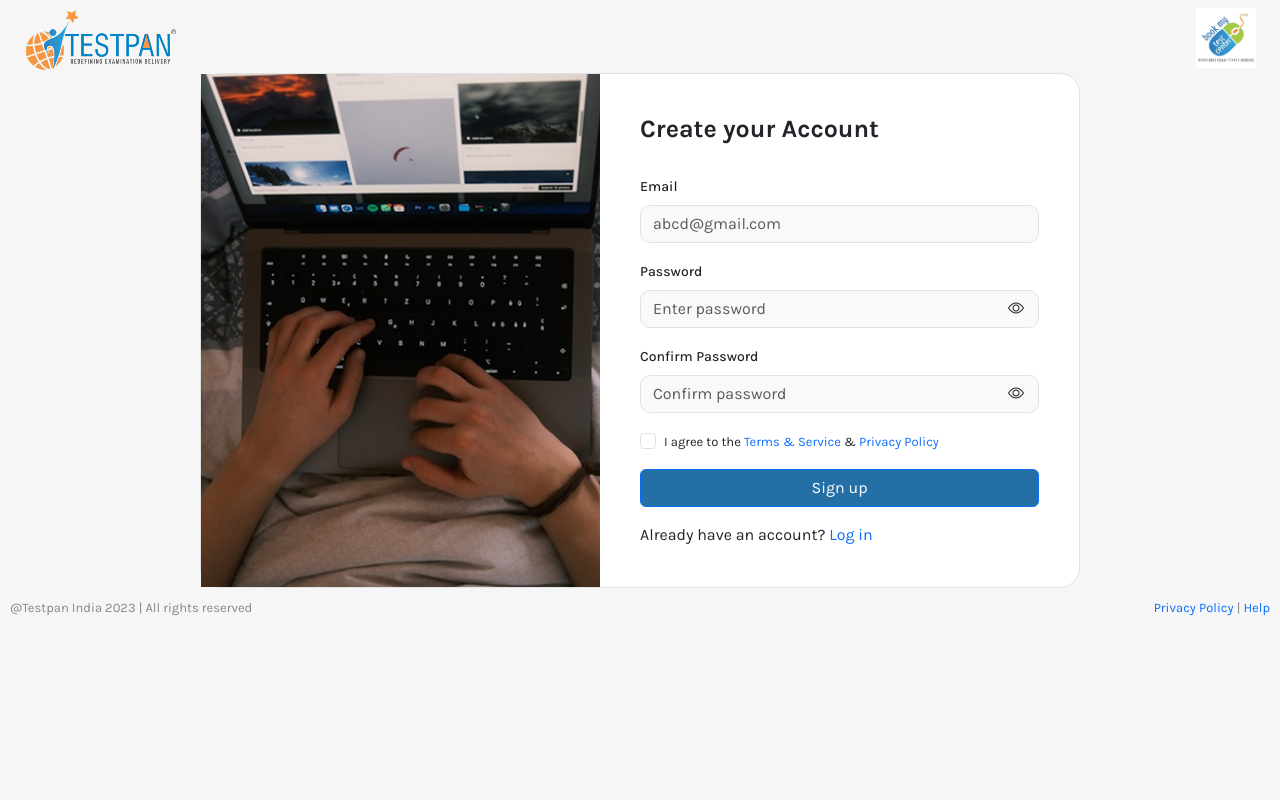
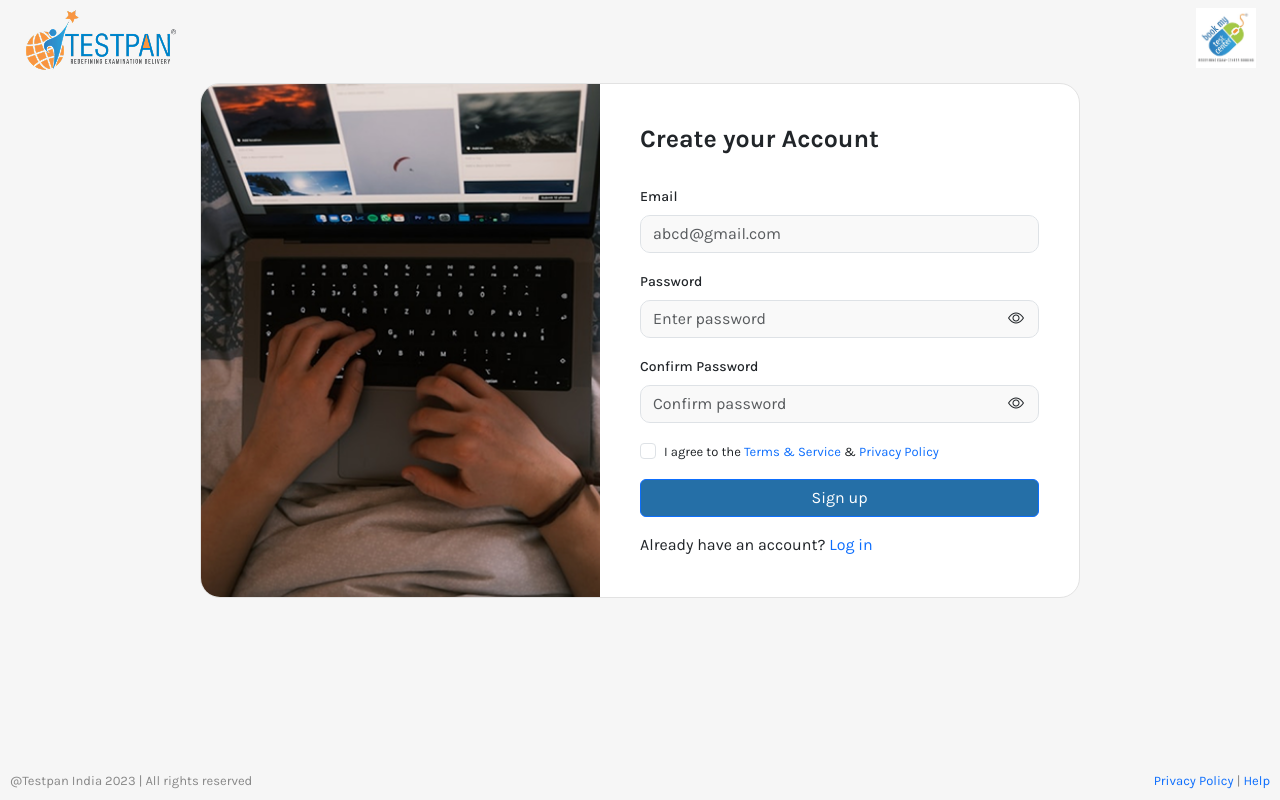
Before and after one commit to khanaman11/Manpower-portal, a plain HTML site: page index.html in a window 1280 px wide. Drawn offline with nearby package versions, Linux system fonts and the light colour scheme.

Commit message:
last commit

```diff
--- a/css/style.css
+++ b/css/style.css
@@ -11,6 +11,8 @@
 
 body {
     background-color: #f6f6f6 !important;
+    padding-bottom: 40px;
+
 }
 
 .Zindex {
@@ -29,20 +31,27 @@ body {
     width: 60px;
     height: 60px;
 }
-.header{
+
+.header {
     background-color: #f6f6f6;
+    position: fixed;
+    top: 0;
+    left: 0;
+    width: 100%;
+    z-index: 999;
+    padding: 10px 20px;
 }
+
+/* ************************************** signup section start **************************** */
 
 .signup-container {
     max-width: 880px;
-    margin:auto;
+    margin: auto;
     display: flex;
     background-color: white;
     border-radius: 20px;
-    /* overflow: hidden; */
-    /* box-shadow: 0 0 20px rgba(0, 0, 0, 0.1); */
+    overflow: hidden;
     border: 1px solid #E2E2E2;
-    /* height: 435px; */
 }
 
 .left-image {
@@ -192,12 +201,11 @@ body {
 /* *************************** Basic details section start ************************************** */
 .basic-details-section {
     max-width: 440px;
-    margin: 30px auto;
+    margin: auto;
     display: flex;
     background-color: white;
     border-radius: 10px;
     overflow: hidden;
-    /* box-shadow: 0 0 20px rgba(0, 0, 0, 0.1); */
     border: 1px solid #E2E2E2;
 }
 
@@ -205,7 +213,6 @@ body {
     background-color: #fff;
     padding: 30px;
     border-radius: 12px;
-    box-shadow: 0 4px 20px rgba(0, 0, 0, 0.1);
     max-width: 440px;
     width: 100%;
 }
@@ -242,20 +249,19 @@ body {
 /* ******************************* Location-details-section start ************************** */
 .location-details-section {
     max-width: 800px;
-    margin: 30px auto;
+    margin:0px auto 100px auto !important;
     display: flex;
     background-color: white;
     border-radius: 10px;
     overflow: hidden;
-    /* box-shadow: 0 0 20px rgba(0, 0, 0, 0.1); */
     border: 1px solid #E2E2E2;
+
 }
 
 .location-box {
     background-color: #fff;
     padding: 30px;
     border-radius: 12px;
-    box-shadow: 0 4px 20px rgba(0, 0, 0, 0.1);
     width: 100%;
     max-width: 900px;
 }
@@ -283,6 +289,7 @@ body {
     font-size: 14px;
     margin-bottom: 15px;
 }
+
 
 .btn-primary {
     background-color: #256FA7 !important;
@@ -984,16 +991,20 @@ body {
 
 /****************************************  footer section start ***************************************/
 footer {
+    position: fixed;
+    bottom: 0;
+    left: 0;
+    width: 100%;
     font-size: 13px;
     color: #888;
-    /* margin-top: 40px; */
     text-align: center;
+    padding: 10px;
+    background-color: #f6f6f6;
+    z-index: 999;
     display: flex;
     justify-content: space-between;
-    align-items: center;
-    padding: 10px;
+}
 
-}
 
 footer a {
     color: #0d6efd;
```
